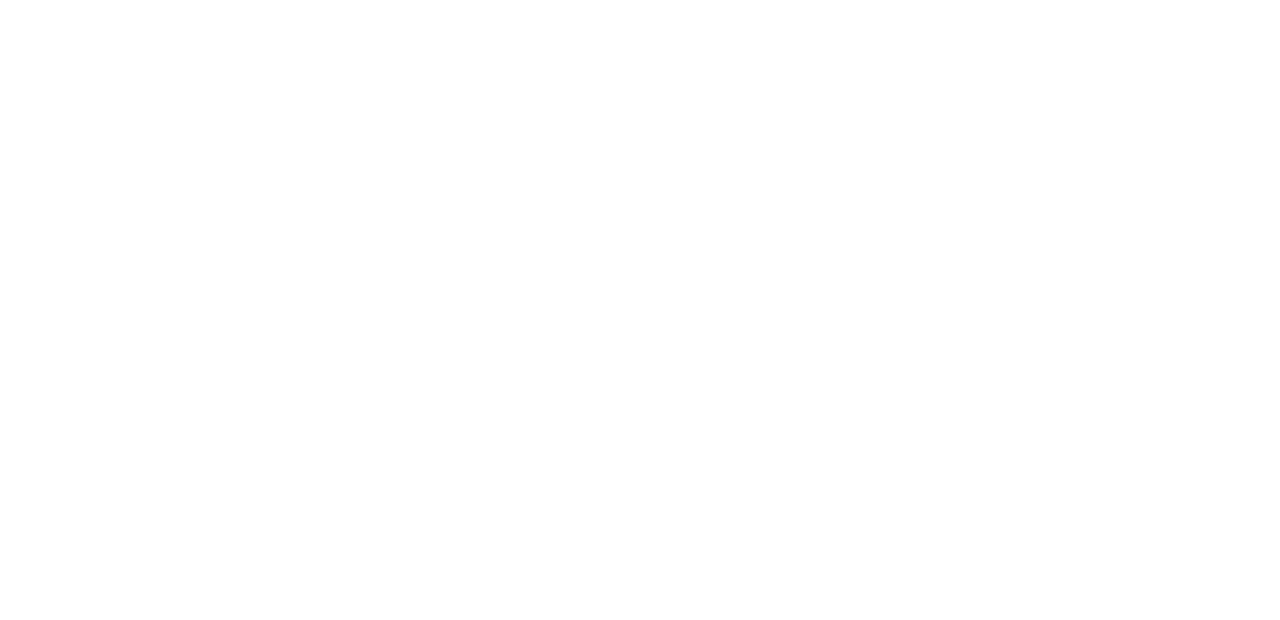
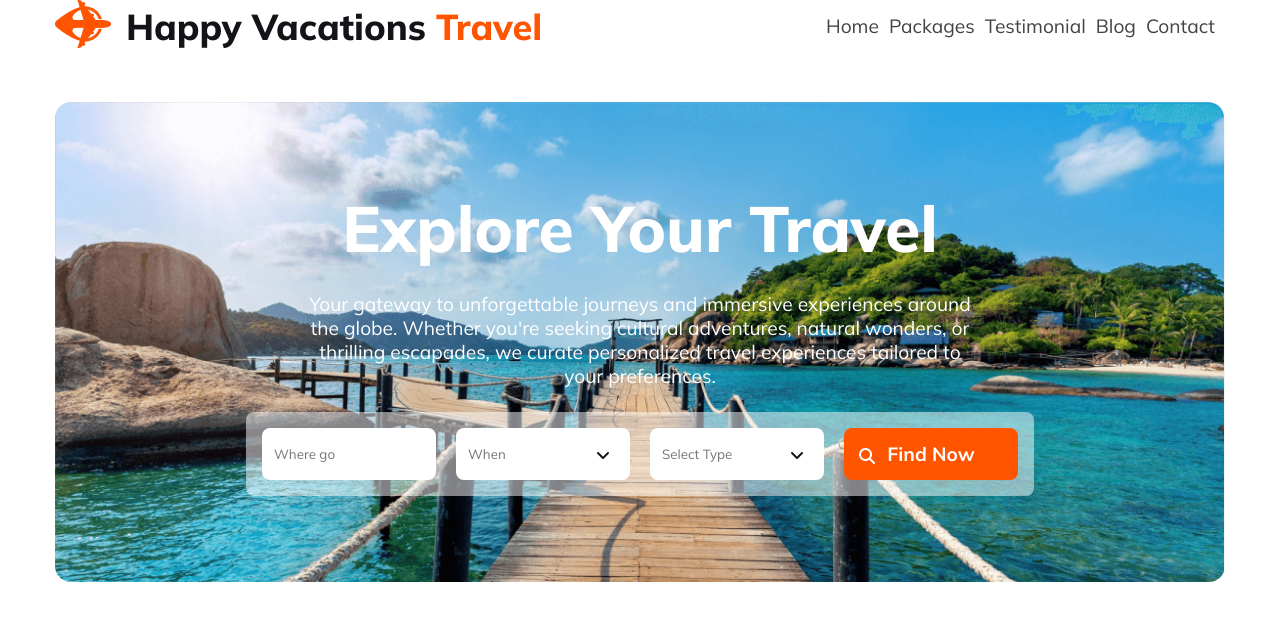
Before and after one commit to Masudrana1002/Happy-Vacations-Travel-website, a plain HTML site: page index.html in a window 1280 px wide. Drawn offline with Linux system fonts and the light colour scheme.

Commit message:
header section

```diff
--- a/index.html
+++ b/index.html
@@ -3,9 +3,58 @@
 <head>
     <meta charset="UTF-8">
     <meta name="viewport" content="width=device-width, initial-scale=1.0">
-    <title>Document</title>
+    <title>Happy Vacations Travel</title>
+    <link rel="stylesheet" href="style.css">
+    <link rel="shortcut icon" href="Images/Group 40071 (2).png" type="image/x-icon">
+    <link rel="stylesheet" href="https://cdnjs.cloudflare.com/ajax/libs/font-awesome/6.5.1/css/all.min.css"
+        integrity="sha512-DTOQO9RWCH3ppGqcWaEA1BIZOC6xxalwEsw9c2QQeAIftl+Vegovlnee1c9QX4TctnWMn13TZye+giMm8e2LwA=="
+        crossorigin="anonymous" referrerpolicy="no-referrer" />
 </head>
 <body>
-
+      <!-- Header section start -->
+      <header>
+        <nav>
+            <div class="site-logo-taitel">
+                <a href=""><img src="Images/Group 40071 (2).png" alt=""></a>
+                <h3 class="site-taitel">Happy Vacations <span class="travel-color">Travel</span></h3>
+            </div>
+            <div class="nav-manu">
+                <ul>
+                    <li><a href="">Home</a></li>
+                    <li><a href="">Packages</a></li>
+                    <li><a href="">Testimonial</a></li>
+                    <li><a href="">Blog</a></li>
+                    <li><a href="">Contact</a></li>
+                </ul>
+                <!-- <div class="toggle-btn">
+                    <i class="fa fa-bars" aria-hidden="true"></i>
+                </div>
+            </div> -->
+        </nav>
+        <div class="banner-section">
+            <h1 class="banner-taitel">Explore Your Travel</h1>
+            <p>Your gateway to unforgettable journeys and immersive experiences around the globe. Whether you're seeking
+                cultural adventures, natural wonders, or thrilling escapades, we curate personalized travel experiences
+                tailored to your preferences.</p>
+            <div class="inpute-section">
+                <div>
+                    <input placeholder="Where go" type="text">
+                </div>
+                <div class="when">
+                    <input placeholder="When" type="text">
+                    <i class="fa-solid fa-angle-down"></i>
+                </div>
+                <div class="when">
+                    <input placeholder="Select Type" type="text">
+                    <i class="fa-solid fa-angle-down"></i>
+                </div>
+                <div class="btn">
+                    <button class="primary-button">Find Now</button>
+                    <i class="fa-solid fa-magnifying-glass"></i>
+                </div>
+            </div>
+        </div>
+    </header>
+    <!-- Header section End-->
 </body>
 </html>
--- a/style.css
+++ b/style.css
@@ -0,0 +1,167 @@
+/* font link  */
+
+@import url('https://fonts.googleapis.com/css2?family=Mulish:ital,wght@0,200..1000;1,200..1000&display=swap');
+
+* {
+
+    margin: 0;
+    padding: 0;
+    box-sizing: border-box;
+    font-family: "Mulish";
+}
+
+section , header {
+    max-width: 1170px;
+    width: 100%;
+    margin: 0 auto;
+}
+
+/* primary-button */
+.primary-button {
+    border-radius: 8px;
+    background: #FF5400;
+    color: #FFF;
+    text-align: center;
+    font-size: 1.2rem;
+    font-weight: 700;
+}
+
+/*Header  style start */
+/* navbar */
+.site-logo-taitel {
+    display: flex;
+    align-items: center;
+    gap: 15px;
+}
+
+.site-taitel {
+    color: #131318;
+    font-size: 2.25rem;
+    font-weight: 800;
+}
+
+.travel-color {
+    color: #FF5400;
+}
+
+nav {
+    display: flex;
+    justify-content: space-between;
+    align-items: center;
+}
+
+.nav-manu>ul {
+    display: flex;
+    align-items: center;
+    justify-content: center;
+}
+
+.nav-manu>ul>li {
+    list-style: none;
+    margin-right:10px;
+}
+
+.nav-manu>ul>li>a {
+    text-decoration: none;
+    color: #424247;
+    font-size: 1.2rem;
+    font-weight: 400;
+    transition: 0.4s ease;
+    padding: 10px 0px;
+}
+
+.nav-manu>ul>li :hover {
+    color: #FF5400;
+}
+
+/* Navbar style End */
+/* Banner section style start*/
+.banner-section {
+    background-image: url('./Images/Group\ 13\ \(1\)\ \(1\).png'), url('linear-gradient(180deg, rgba(19, 19, 24, 0.80) 0%, rgba(19, 19, 24, 0.00) 100%)');
+    background-repeat: no-repeat;
+    border-radius: 16px;
+    margin: 50px auto 100px;
+    width: 100%;
+    height: 60vh;
+    background-size: cover;
+    background-blend-mode: lighten;
+    border-radius: 16px;
+
+    /* margin-top: 50px; */
+
+}
+
+.banner-taitel {
+    color: #FFF;
+    font-size: 4rem;
+    font-style: normal;
+    font-weight: 800;
+}
+
+.banner-section p {
+    color: #FFF;
+    text-align: center;
+    font-size: 1.2rem;
+    max-width: 676px;
+    margin: 24px auto;
+
+}
+
+.banner-section {
+    display: flex;
+    flex-direction: column;
+    align-items: center;
+    justify-content: center;
+
+}
+.inpute-section {
+    border-radius: 8px;
+    background: rgba(255, 255, 255, 0.501);
+    padding: 16px;
+
+}
+
+.inpute-section input,
+button {
+    width: 174px;
+    height: 52px;
+    border-radius: 8px;
+    background: #FFF;
+    border: none;
+
+}
+
+.inpute-section {
+    display: flex;
+    gap: 20px;
+}
+
+input::placeholder {
+    padding: 5px 12px;
+    margin: 5px;
+}
+
+.when {
+    position: relative;
+}
+
+.when i {
+    position: absolute;
+    right: 20px;
+    top: 20px;
+    color: #131318;
+
+}
+
+.btn {
+    position: relative;
+}
+
+.btn i {
+    position: absolute;
+    left: 15px;
+    top: 20px;
+    color: #FFF;
+}
+
+/* Banner section style End*/
```
